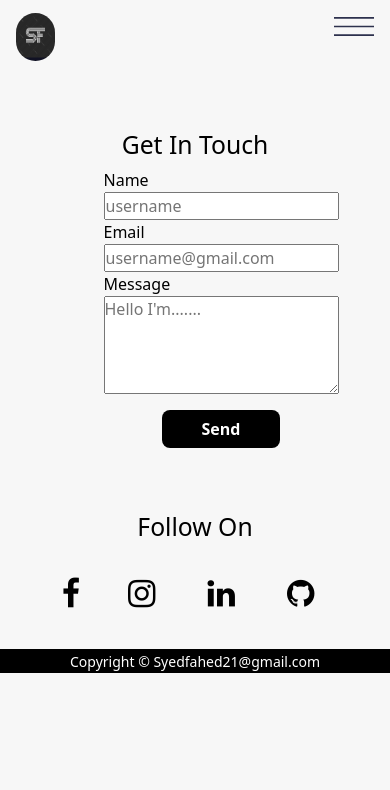
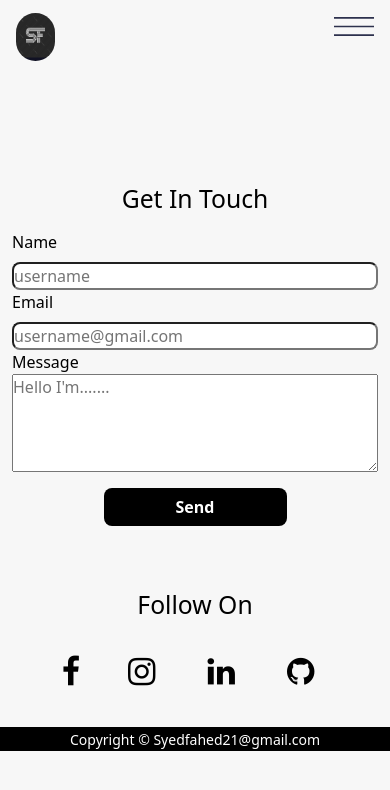
Before and after one commit to Syedfahed/SyedFahed, a React (Create React App) app: page /connect in a window 390 px wide. Shown: the top 790 px of the page. Built offline with nearby package versions, Linux system fonts and the light colour scheme.

Commit message:
new commit

```diff
--- a/src/components/Email.js
+++ b/src/components/Email.js
@@ -1,4 +1,4 @@
-import React, { useState } from 'react'
+
 import emailjs from "emailjs-com"
 export default function Email() {
     function sendEmail(e){
@@ -10,6 +10,7 @@ export default function Email() {
 
   return (
 <>
+
 <div className='container  email-box'>
     <h2 className='center'>Get In Touch</h2>
     <form className='form' onSubmit={sendEmail}>
--- a/src/components/Header.js
+++ b/src/components/Header.js
@@ -6,6 +6,7 @@ export default function Header() {
     function uncheckbox(){
        document.getElementById("toggle").checked = false;
     }
+
   return (
 
    <>
--- a/src/components/Project.js
+++ b/src/components/Project.js
@@ -11,7 +11,7 @@ export default function Project() {
       <div className="item">
         <div className="poject-section">
         <div className="card-project">
-            <img className="card-img-top" src={passwordGenerator} alt="Text" />
+            <img  className="card-img-top" src={passwordGenerator} alt="Text" />
             <div className="card-body">
               <h5 className="card-title">Password Generator</h5>
               <p className="card-text">
--- a/src/index.css
+++ b/src/index.css
@@ -62,6 +62,8 @@ body{
   font-size: 1rem;
   color: darkgoldenrod;
 }
+
+/* social icons*/
 .social-list{
   display:flex;
   list-style:none;
@@ -137,12 +139,12 @@ color: white;
 }
 
 
-
+/* Header*/
 
 header{
   width: 100%;
   height: 7.5rem;
-  padding: 2.5rem 0;
+  padding: -0.5rem 0;
   color: black;
   position: relative;
   z-index: 999;
@@ -204,6 +206,7 @@ nav ul li a:hover::before{
 }
 .btn{
   width: 50%;
+
   border-radius: 0.5rem;
   background-color: black;
   color: white;
@@ -215,6 +218,8 @@ nav ul li a:hover::before{
   font-weight: bold;
 
 }
+
+/* menue in mobile */
 @media screen and (max-width:832px){
 
   .humburgar{
@@ -232,7 +237,7 @@ nav ul li a:hover::before{
       width: 70%;
       margin: 0 auto;
       padding: 1rem 0;
-      margin-top: 4rem;
+      margin-top: 1rem;
 
       background-image: linear-gradient( 135deg, #90F7EC 10%, #32CCBC 100%);
 
@@ -273,6 +278,7 @@ nav ul li a:hover::before{
   height: 3rem;
   border-radius: 2rem;
 }
+/*   mobile screen */
 @media only screen and (max-width: 600px) {
   body {
     background-color: #F7F7F7;
@@ -330,14 +336,19 @@ nav ul li a:hover::before{
 }
 
 .form{
-  width: 50%;
-  display: grid;
-  margin-left: auto;
+  margin-top: 1rem;
+ padding: auto;
+ width: auto;
+ height: auto;
 }
-.form-control{
+.form input{
+  margin-top: 0.5rem;
+  border-radius: 0.5rem;
+}
+.email-box{
+  margin-top: 4rem;
+}
 
-  cursor: default;
-}
 #userabout {
   font-weight: normal;
 }
@@ -354,7 +365,7 @@ nav ul li a:hover::before{
 
 
 
-
+/* about */
 
 .About{
   background-color: #c2fbd7;
@@ -379,8 +390,10 @@ nav ul li a:hover::before{
   box-shadow: rgba(44,187,99,.35) 0 -25px 18px -14px inset,rgba(44,187,99,.25) 0 1px 2px,rgba(44,187,99,.25) 0 2px 4px,rgba(44,187,99,.25) 0 4px 8px,rgba(44,187,99,.25) 0 8px 16px,rgba(44,187,99,.25) 0 16px 32px;
   transform: scale(1.05) rotate(-1deg);
 }
+
+/* form*/
 form{
-   width: 50vw;
+   width:50%;
   display: grid;
   margin:auto;
 }
```
